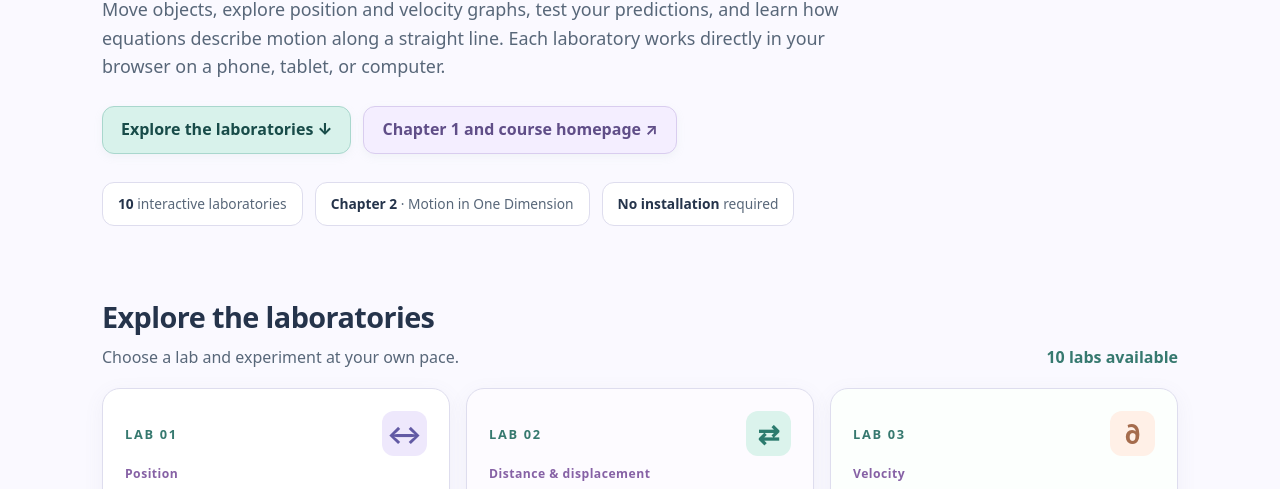
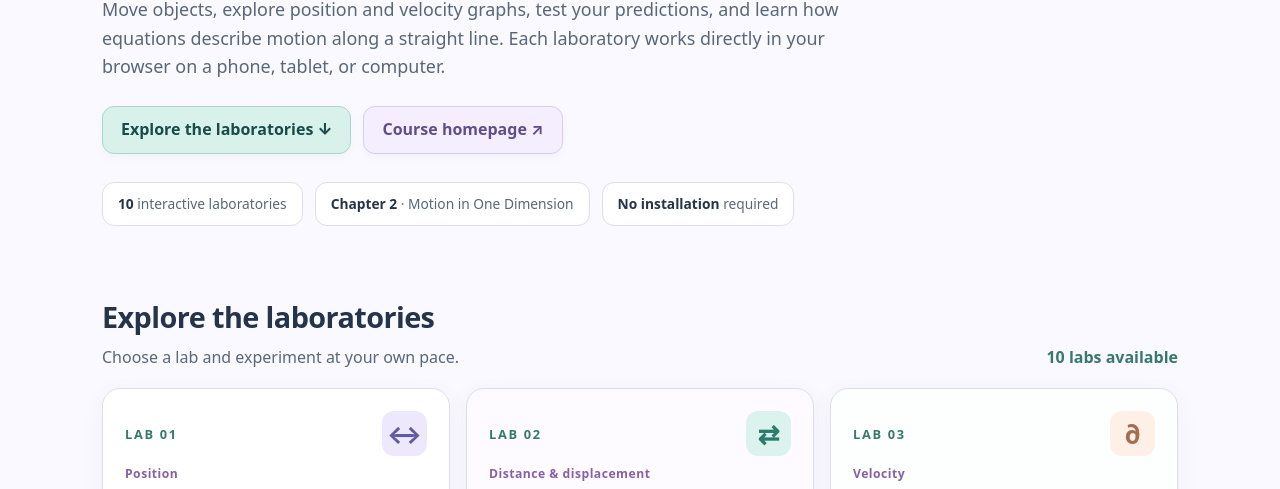
Before and after one commit to Noonhub-ai/physics-101, a plain HTML site: page chapter2/index.html in a window 1280 px wide. Shown: the part 253-742 px from the top of the page. Drawn offline with Linux system fonts and the light colour scheme.

Commit message:
Align Chapter 2 homepage button label with Chapter 3

```diff
--- a/chapter2/index.html
+++ b/chapter2/index.html
@@ -26,7 +26,7 @@ a:focus-visible,button:focus-visible{outline-color:#9174c8}
 @media(prefers-reduced-motion:reduce){.lab-card:hover{transform:none}}
 </style></head><body>
 <header class="topbar"><div class="top-inner"><a class="brand" href="../index.html">PHYSICS 101 / LABS</a><a class="back" href="../index.html">← Back to Physics 101</a></div></header>
-<div class="wrap"><section class="hero" aria-labelledby="title"><div class="eyebrow">Chapter 2 · Interactive laboratories</div><h1 id="title">Motion in <span>One Dimension</span></h1><p class="lede">Move objects, explore position and velocity graphs, test your predictions, and learn how equations describe motion along a straight line. Each laboratory works directly in your browser on a phone, tablet, or computer.</p><div class="hero-actions"><a class="button" href="#laboratories">Explore the laboratories ↓</a><a class="button secondary" href="../index.html">Chapter 1 and course homepage ↗</a></div><div class="stats"><div class="stat"><strong>10</strong> interactive laboratories</div><div class="stat"><strong>Chapter 2</strong> · Motion in One Dimension</div><div class="stat"><strong>No installation</strong> required</div></div></section>
+<div class="wrap"><section class="hero" aria-labelledby="title"><div class="eyebrow">Chapter 2 · Interactive laboratories</div><h1 id="title">Motion in <span>One Dimension</span></h1><p class="lede">Move objects, explore position and velocity graphs, test your predictions, and learn how equations describe motion along a straight line. Each laboratory works directly in your browser on a phone, tablet, or computer.</p><div class="hero-actions"><a class="button" href="#laboratories">Explore the laboratories ↓</a><a class="button secondary" href="../index.html">Course homepage ↗</a></div><div class="stats"><div class="stat"><strong>10</strong> interactive laboratories</div><div class="stat"><strong>Chapter 2</strong> · Motion in One Dimension</div><div class="stat"><strong>No installation</strong> required</div></div></section>
 <main><section id="laboratories" aria-labelledby="lab-title"><div class="section-head"><div><h2 id="lab-title">Explore the laboratories</h2><p class="section-sub">Choose a lab and experiment at your own pace.</p></div><span class="count">10 labs available</span></div><div class="labs"><article class="lab-card" id="lab01"><div class="card-top"><span class="number">LAB 01</span><span class="icon" aria-hidden="true">↔</span></div><p class="topic">Position</p><h3>Position &amp; Reference Point Explorer</h3><p class="desc">Explore coordinates by dragging the car and moving the origin.</p><a class="launch" href="./lab01-position.html">Open laboratory <span aria-hidden="true">↗</span></a></article>
 <article class="lab-card" id="lab02"><div class="card-top"><span class="number">LAB 02</span><span class="icon" aria-hidden="true">⇄</span></div><p class="topic">Distance &amp; displacement</p><h3>Distance vs. Displacement</h3><p class="desc">Record journeys with direction changes, then compare distance, displacement, speed and velocity.</p><a class="launch" href="./lab02-displacement.html">Open laboratory <span aria-hidden="true">↗</span></a></article>
 <article class="lab-card" id="lab03"><div class="card-top"><span class="number">LAB 03</span><span class="icon" aria-hidden="true">∂</span></div><p class="topic">Velocity</p><h3>Average vs. Instantaneous Velocity</h3><p class="desc">Move time markers on position–time curves and investigate secant and tangent slopes.</p><a class="launch" href="./lab03-velocity.html">Open laboratory <span aria-hidden="true">↗</span></a></article>
```
